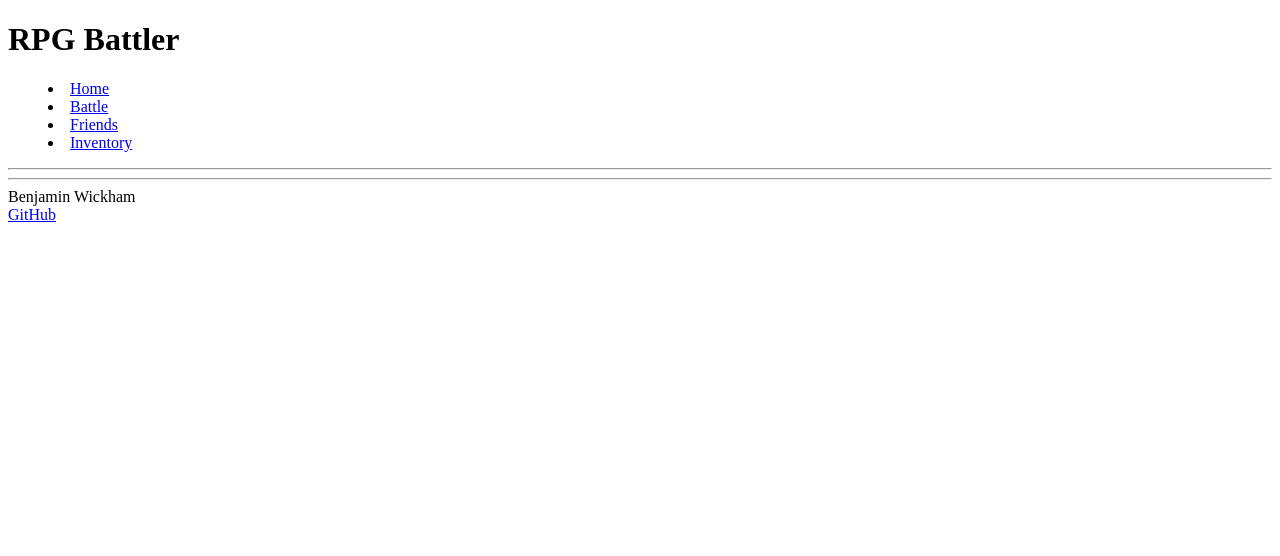
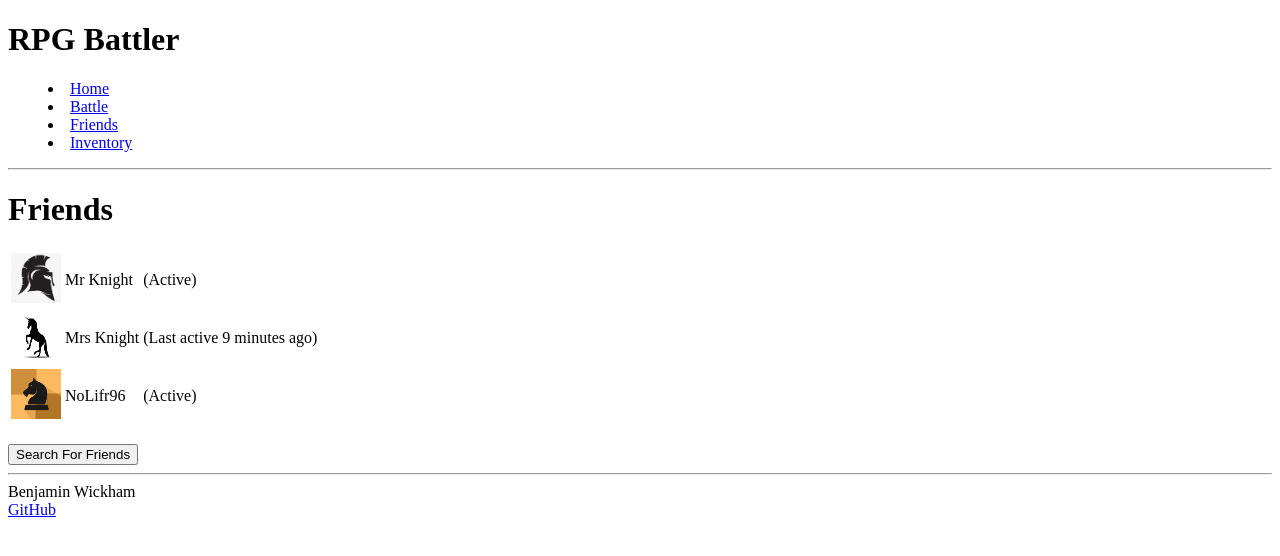
Before and after one commit to benhamin36/startup, a plain HTML site: page friends.html in a window 1280 px wide. Drawn offline with Linux system fonts and the light colour scheme.

Commit message:
Add friends page

```diff
--- a/friends.html
+++ b/friends.html
@@ -26,6 +26,50 @@
       <hr />
     </header>
 
+    <main>
+      <h1>Friends</h1>
+      <table>
+        <tr>
+          <td>
+            <img src="Spartan Icon.jpg" width="50px" height="50px">
+          </td>
+          <td>
+            <p>Mr Knight</p>
+          </td>
+          <td>
+            <p>(Active)</p>
+          </td>
+        </tr>
+        <tr>
+          <td>
+            <img src="Unicorn Icon.png" width="50px" height="50px">
+          </td>
+          <td>
+            <p>Mrs Knight</p>
+          </td>
+          <td>
+            <p>(Last active 9 minutes ago)</p>
+          </td>
+        </tr>
+        <tr>
+          <td>
+            <img src="Chess Icon.png" width="50px" height="50px">
+          </td>
+          <td>
+            <p>NoLifr96</p>
+          </td>
+          <td>
+            <p>(Active)</p>
+          </td>
+        </tr>
+      </table>
+
+      <br/>
+
+      <button>
+        Search For Friends
+      </button>
+    </main>
 
     <footer>
       <hr />
```
Also changed, not shown: battle.html (+1 -0 lines), Chess Icon.png (added), Spartan Icon.jpg (added), Unicorn Icon.png (added).
